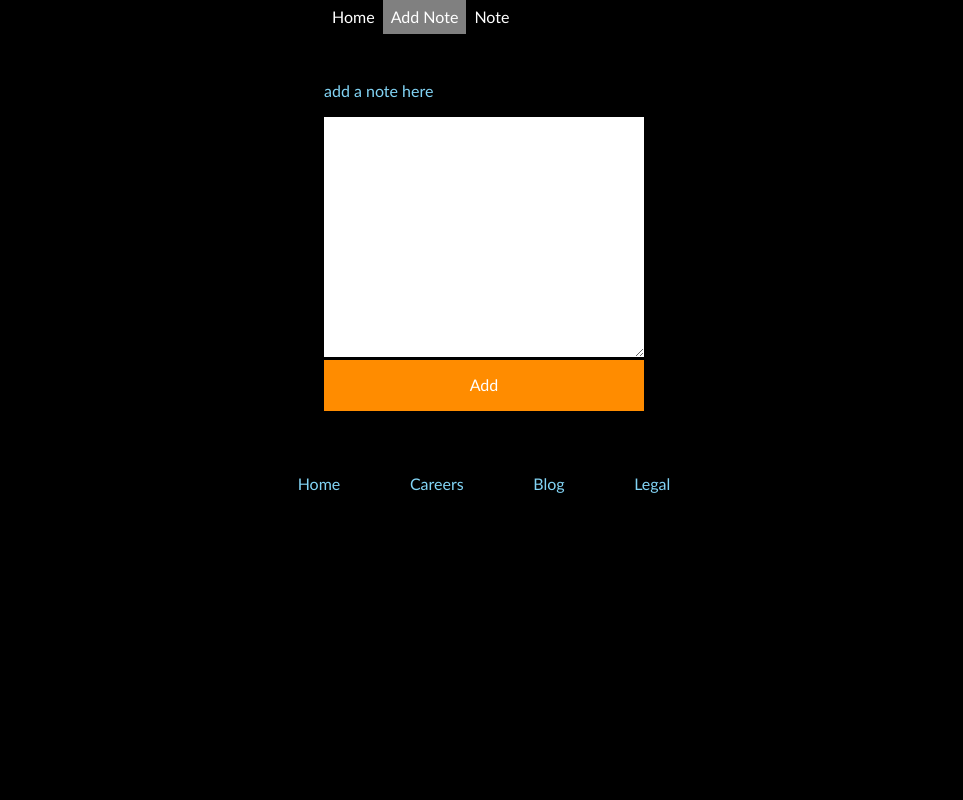
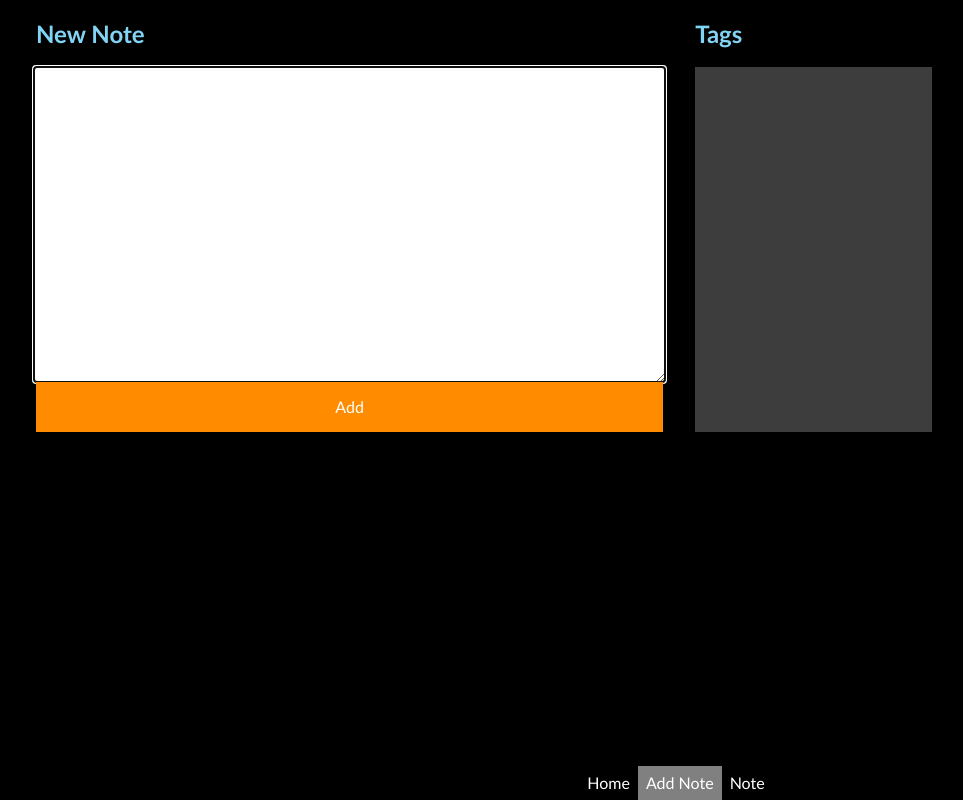
Before and after one commit to InstantCole/note-app, a React app: page /add-note in a window 1280 px wide. Shown: the whole page, without its empty margins (156-1119 px from the left). Built offline with nearby package versions, Linux system fonts and the light colour scheme; the HTML template or start-up script is replaced by a standard one.

Commit message:
tags list added

```diff
--- a/src/components/Layout.js
+++ b/src/components/Layout.js
@@ -1,5 +1,4 @@
 import React from 'react'
-import Footer from './Footer.js'
 
 function Layout(props) {
     return (
@@ -7,7 +6,8 @@ function Layout(props) {
             <div className="content">
                 {props.children}
             </div>
-            <Footer />
+
+
         </div>
     )
 }
--- a/src/pages/AddNote.js
+++ b/src/pages/AddNote.js
@@ -1,4 +1,4 @@
-import React, { useState } from 'react'
+import React, { useState, useEffect } from 'react'
 // import { useDispatch, useSelector } from 'react-redux'
 // import { addNote, removeAllNotes } from '../reducers/notesSlice'
 
@@ -8,39 +8,56 @@ import { notesState } from '../reducers/states'
 
 const AddNote = (props) => {
 
+    useEffect(() => {
+        document.getElementsByClassName("add-note-text")[0].focus()
+    })
+
     const [noteText, setNoteText] = useState('')
     const [notes, setNotes] = useRecoilState(notesState)
+    const [tagsList, setTagsList] = useState([])
 
 
-    const handleChange = ({target: {value}}) => {
+
+    const handleChange = ({ target: { value } }) => {
+
+        const patternA = /[^a-z#A-Z0-9-]+/
+        setTagsList(noteText.split(patternA).filter(word => word.charAt(0) == "#"))
+        const patternB = /[^a-zA-Z0-9-]+/
+        setTagsList(prevTags => prevTags.map(tag => tag.substr(1, tag.length)))
         setNoteText(value)
     }
 
     const handleAddNote = (e) => {
         e.preventDefault()
-        const pattern = /[^a-zA-Z-]+/
-        const tagsArray = e.target.value.split(pattern)
-        console.log("the tags Array",tagsArray)
+
         setNotes((oldNotes) => [
             ...oldNotes,
             {
                 noteId: nanoid(),
                 noteContent: noteText,
-                noteTags: tagsArray
+                noteTags: tagsList
             }
         ])
         setNoteText('')
+        setTagsList([])
         console.log(notes)
     }
 
     return (
-        <div>
-            <p>add a note here</p>
-            {console.log("nothing")}
-            <form className="add-note-form">
-                <textarea className="add-note-text" onChange={handleChange} value={noteText}></textarea>
-                <button className="add-note-button" onClick={handleAddNote}>Add</button>
-            </form>
+        <div className="add-note-wrapper">
+            <div className="add-note-container">
+                <h2>New Note</h2>
+                <form className="add-note-form">
+                    <textarea className="add-note-text" onChange={handleChange} value={noteText}></textarea>
+                    <button className="add-note-button" onClick={handleAddNote}>Add</button>
+                </form>
+            </div>
+            <div className="tags-container">
+                <h2>Tags</h2>
+                <div className="tags-list">
+                {tagsList.map(tag => <p>{tag}</p>)}
+                </div>
+            </div>
         </div>
 
     )
--- a/src/pages/Note.js
+++ b/src/pages/Note.js
@@ -9,9 +9,11 @@ const Note = (props) => {
     const thisNote = notes.find(note => note.noteId === props.match.params.noteId)
 
     return (
-        <div>
-        <p className="note-pre-wrap">{thisNote.noteContent}</p>
-        {thisNote.noteTags && (thisNote.noteTags.map(noteTag => <p>{noteTag}</p>))}
+        <div className="note-content">
+            <h1>Note</h1>
+            <p className="note-pre-wrap">{thisNote.noteContent}</p>
+            <h3>Tags</h3>
+            {thisNote.noteTags && (thisNote.noteTags.map(noteTag => <p>{noteTag}</p>))}
         </div>
     )
 }
--- a/src/routes/AppRouter.js
+++ b/src/routes/AppRouter.js
@@ -17,10 +17,9 @@ const Router = () => (
                     <Switch>
                         <Route path='/' component={Home} exact={true} />
                         <Route path='/add-note' component={AddNote} />
-                        <Route path='/note/:noteId' component={Note}/>
+                        <Route path='/note/:noteId' component={Note} />
                     </Switch>
                 </div>
-
             </BrowserRouter>
         </Layout>
     </RecoilRoot>
--- a/src/styles/_addNote.scss
+++ b/src/styles/_addNote.scss
@@ -1,15 +1,47 @@
+.add-note-wrapper {
+    width: 100%;
+    height: 27rem;
+    display: flex;
+    flex-direction: row;
+}
+
+.add-note-container {
+    display: flex;
+    flex-direction: column;
+    flex-shrink: 0;
+    width: 70%;
+    margin-right: 2rem;
+}
+
+.tags-container {
+    display: flex;
+    flex-direction: column;
+    flex-grow: 1;
+    overflow: scroll;
+}
+
+.tags-list {
+    background-color: rgb(61, 61, 61);
+    color: white;
+    overflow: scroll;
+    height: 100%;
+    padding: 1rem;
+}
+
 .add-note-form {
-    display: flexbox;
-    flex-direction: colomn;
+    display: flex;
+    flex-direction: column;
     width: 100%;
+    flex-grow: 1;
+    margin: 0;
+    padding: 0;
+    align-items: center;
 }
 
 .add-note-text {
+    border: none;
     width: 100%;
-    margin: 0;
-    padding: 0;
-    height: 15rem;
-    border: none;
+    flex-grow: 1;
     resize: vertical;
 }
 
--- a/src/styles/_layout.scss
+++ b/src/styles/_layout.scss
@@ -4,15 +4,22 @@ body {
     font-family: "Gill Sans", "Gill Sans MT", Calibri, "Trebuchet MS", sans-serif;
 }
 .content {
-    width: 20rem;
+    margin-left: 7rem;
+    width: 70%;
     margin: 0 auto;
 }
 
 .nav-bar {
     display: flex;
+    position: fixed;
+    width: 100%;
+    bottom: 0;
+    z-index: 1;
     background-color: black;
-    justify-content: space-between;
-    margin-bottom: 3rem;
+    justify-content: center;
+    align-items: flex-start;
+    margin-top: 3rem;
+
 
     ul {
         display: flex;
--- a/src/styles/_note.scss
+++ b/src/styles/_note.scss
@@ -1,3 +1,9 @@
+.note-content{
+
+}
 .note-pre-wrap{
     white-space: pre-wrap;
+    background-color: grey;
+    width: 100%;
+    padding: 1rem;
 }
```
